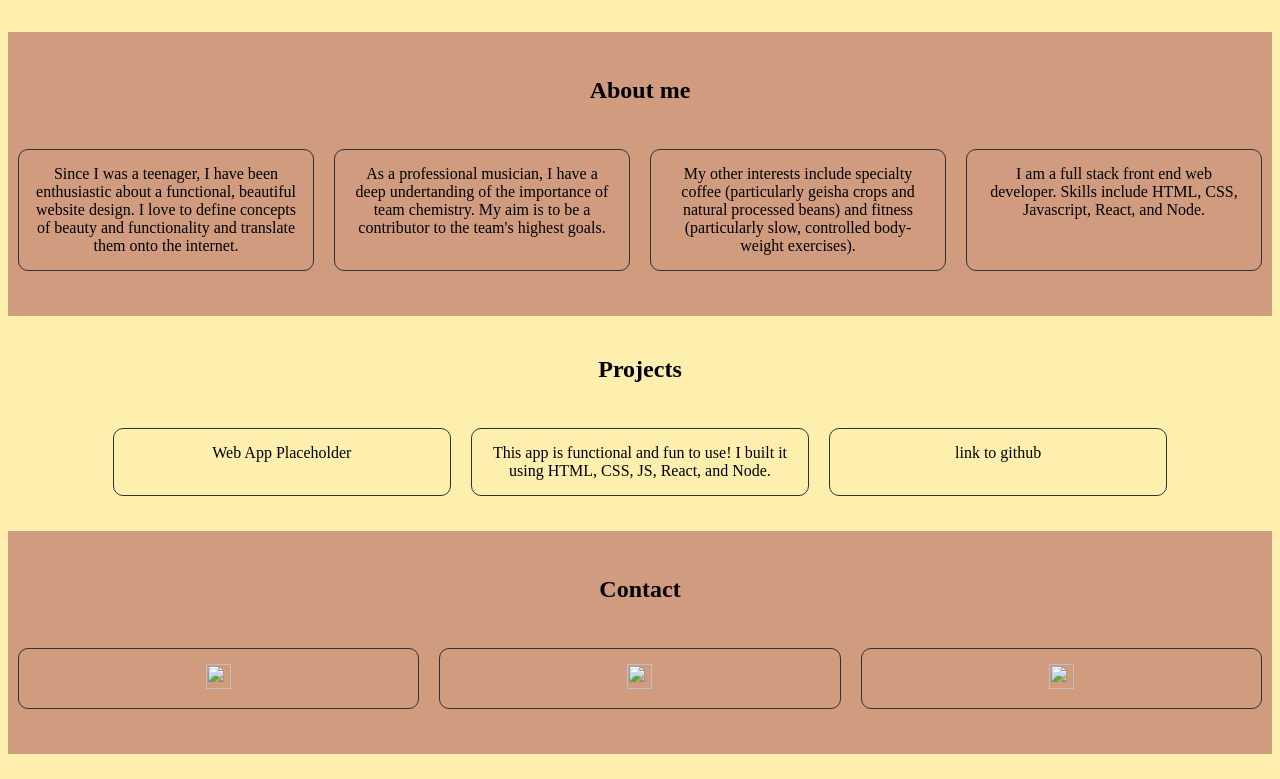
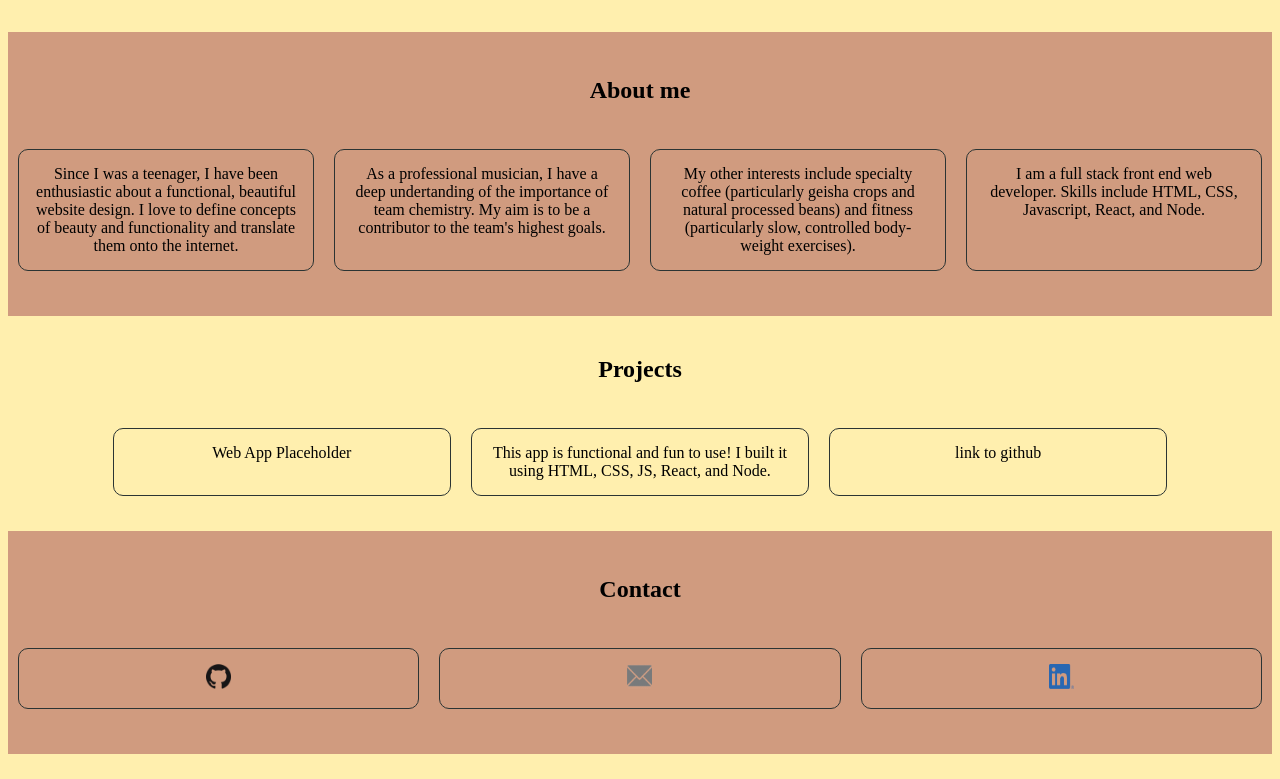
Before and after one commit to jonathanbutler7/html-portfolio, a plain HTML site: page index.html in a window 1280 px wide. Shown: the part 1066-1845 px from the top of the page. Drawn offline with Linux system fonts and the light colour scheme; the site is published under a folder, as on GitHub Pages, so addresses that start at the root find nothing.

Commit message:
Add existing file

```diff
--- a/index.html
+++ b/index.html
@@ -79,15 +79,15 @@
                 <div class="group">
 
                     <div class="item">
-                        <a href="https://www.github.com/jonathanbutler7" target="blank"><img class="icon" src="/images/GitHub-Mark-120px-plus.png" alt=""></a>
+                        <a href="https://www.github.com/jonathanbutler7" target="blank"><img class="icon" src="images/GitHub-Mark-120px-plus.png" alt=""></a>
                     </div>
 
                     <div class="item">
-                        <a href="mailto:jonathanbutler7@gmail.com?subject=Hello, Jonathan!" target="blank"><img src="/images/pinpng.com-email-png-white-4471449.png" alt="" class="icon"></a>
+                        <a href="mailto:jonathanbutler7@gmail.com?subject=Hello, Jonathan!" target="blank"><img src="images/pinpng.com-email-png-white-4471449.png" alt="" class="icon"></a>
                     </div>
 
                     <div class="item">
-                        <a href="https://www.linkedin.com/jonathanbutler7" target="blank"><img src="/images/LI-In-Bug.png" alt="" class="icon"></a>
+                        <a href="https://www.linkedin.com/jonathanbutler7" target="blank"><img src="images/LI-In-Bug.png" alt="" class="icon"></a>
                     </div>
                 </div>
         </div>
--- a/style.css
+++ b/style.css
@@ -52,7 +52,7 @@ img {
 }
 
 #about-me > .group > .item {
-    background-color: background-color: #FFEFAE;;
+    background-color: #FFEFAE;
 }
 
 .item {
```
